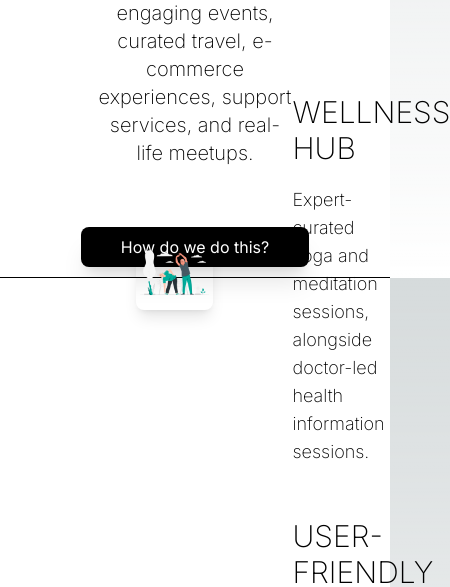
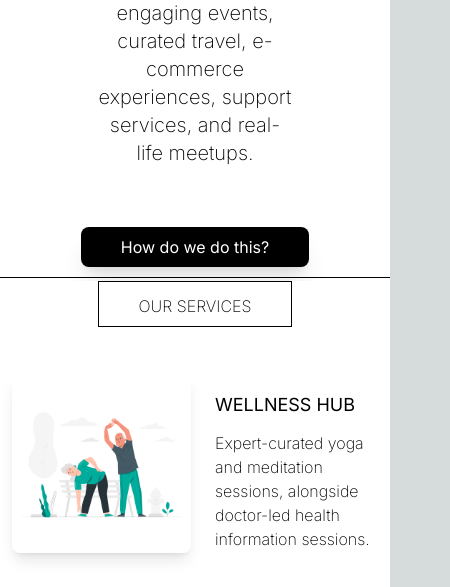
Before and after one commit to Mudit18/ziya, a Next.js app: page / in a window 390 px wide. Shown: the part 1410-1997 px from the top of the page, 450 px wide, since content can reach past the window. Built offline with nearby package versions, Linux system fonts and the light colour scheme.

Commit message:
Optimized for mobile

```diff
--- a/src/app/page.js
+++ b/src/app/page.js
@@ -4,7 +4,7 @@ import Link from 'next/link';
 
 export default function Home() {
   return (
-    <div className="bg-gray-100 flex w-full h-screen items-stretch justify-center">
+    <div className="bg-white flex w-full h-screen items-stretch justify-center">
       <Head>
         <title>Ziya Life</title>
         <meta name="description" content="Ziya Life | Spreading Smiles | Elderly Care" />
@@ -12,8 +12,8 @@ export default function Home() {
       </Head>
 
       <main className="bg-white w-full">
-        <div id='ziya' className='flex flex-row h-screen w-full justify-center items-center'>
-          <div className='flex flex-col h-screen w-1/2 justify-center items-center'>
+        <div id='ziya' className='flex flex-col md:flex-row h-screen w-full justify-center items-center'>
+          <div className='flex flex-col h-screen w-full md:w-1/2 justify-center items-center'>
             <Image
               unoptimized
               className='rounded-lg shadow-lg'
@@ -27,7 +27,7 @@ export default function Home() {
               <button className='mt-10 pt-2 pb-2 pl-10 pr-10 shadow-xl bg-black text-white rounded-lg'>Know More</button>
             </Link>
           </div>
-          <div className='flex bg-black w-1/2 h-screen relative'>
+          <div className='flex bg-black w-full md:w-1/2 h-screen relative'>
             <Image
               unoptimized
               fill
@@ -45,16 +45,16 @@ export default function Home() {
             </Link>
           </div>
         </div>
-        <div id='services' className='bg-white pt-5 pb-5 pr-20 flex flex-row h-screen w-full justify-center items-center'>
-          <div className='bg-white ml-10 w-1/2 h-screen flex flex-col items-center justify-center'>
-            <div className='text-4xl pt-3 pb-2 pl-10 pr-10 font-extralight border border-black text-black'>OUR SERVICES</div>
+        <div id='services' className='bg-white md:pt-5 md:pb-5 md:pr-20 flex flex-col md:flex-row h-screen w-full justify-center items-center'>
+          <div className='bg-white md:ml-10 w-full md:w-1/2 md:h-screen flex flex-col items-center justify-center'>
+            <div className='text-md md:text-4xl pt-3 pb-2 pl-10 pr-10 font-extralight border border-black text-black'>OUR SERVICES</div>
             <Link href="#contact">
-              <button className='mt-10 pt-2 pb-2 pl-10 pr-10 shadow-xl bg-black text-white rounded-lg'>Contact Us</button>
+              <button className='mt-5 hidden md:block md:mt-10 pt-2 pb-2 pl-10 pr-10 shadow-xl bg-black text-white rounded-lg'>Contact Us</button>
             </Link>
           </div>
-          <div className='flex flex-col h-screen w-3/4 justify-center items-start'>
+          <div className='flex pl-3 pr-3 mt-10 md:mt-0 md:pl-0 md:pr-0 flex-col md:h-screen w-full md:w-3/4 justify-center items-center'>
             <div className='flex flex-row w-full justify-center items-center'>
-              <div className='flex flex-col w-1/2 pr-10 justify-center items-end'>
+              <div className='flex flex-col w-1/2 pr-1 md:pr-10 justify-center items-end'>
                 <Image
                   unoptimized
                   className='rounded-lg shadow-lg'
@@ -63,13 +63,13 @@ export default function Home() {
                   height={200}
                 />
               </div>
-              <div className='flex flex-col pl-10 w-1/2 justify-center items-start'>
-                <div className='text-3xl pt-6 pb-1 font-extralight text-black'>WELLNESS HUB</div>
-                <div className='text-lg mt-2 pb-2 pt-2 font-extralight text-black'>Expert-curated yoga and meditation sessions, alongside doctor-led health information sessions.</div>
+              <div className='flex flex-col pl-5 md:pl-10 w-1/2 justify-center items-start'>
+                <div className='text-lg md:text-3xl pt-6 pb-1 md:font-extralight text-black'>WELLNESS HUB</div>
+                <div className='text-md mt-2 pb-2 md:pt-2 font-extralight text-black'>Expert-curated yoga and meditation sessions, alongside doctor-led health information sessions.</div>
               </div>
             </div>
             <div className='flex flex-row mt-5 w-full justify-center items-center'>
-              <div className='flex flex-col w-1/2 pr-10 justify-center items-end'>
+              <div className='flex flex-col w-1/2 pr-1 md:pr-10 justify-center items-end'>
                 <Image
                   unoptimized
                   className='rounded-lg shadow-lg'
@@ -78,13 +78,13 @@ export default function Home() {
                   height={200}
                 />
               </div>
-              <div className='flex flex-col pl-10 w-1/2 justify-center items-start'>
-                <div className='text-3xl pt-6 pb-1 font-extralight text-black'>USER-FRIENDLY APP</div>
-                <div className='text-lg mt-2 pb-2 pt-2 font-extralight text-black'>Easy-to-use mobile app to improve your lifestyle including features like Medication Reminder.</div>
+              <div className='flex flex-col pl-5 md:pl-10 w-1/2 justify-center items-start'>
+                <div className='text-lg md:text-3xl pt-6 pb-1 md:font-extralight text-black'>USER-FRIENDLY APP</div>
+                <div className='text-md mt-2 pb-2 md:pt-2 font-extralight text-black'>Easy-to-use mobile app to improve your lifestyle including features like Medication Reminder.</div>
               </div>
             </div>
             <div className='flex flex-row mt-5 w-full justify-center items-center'>
-              <div className='flex flex-col w-1/2 pr-10 justify-center items-end'>
+              <div className='flex flex-col w-1/2 pr-1 md:pr-10 justify-center items-end'>
                 <Image
                   unoptimized
                   className='rounded-lg shadow-lg'
@@ -93,15 +93,18 @@ export default function Home() {
                   height={200}
                 />
               </div>
-              <div className='flex flex-col pl-10 w-1/2 justify-center items-start'>
-                <div className='text-3xl pt-6 pb-1 font-extralight text-black'>CURATED SERVICES</div>
-                <div className='text-lg mt-2 pb-2 pt-2 font-extralight text-black'>Movies, news and entertainment, alongside travel, live-screenings, games and much more!</div>
+              <div className='flex flex-col pl-5 md:pl-10 w-1/2 justify-center items-start'>
+                <div className='text-lg md:text-3xl pt-6 pb-1 md:font-extralight text-black'>CURATED SERVICES</div>
+                <div className='text-md mt-2 pb-2 md:pt-2 font-extralight text-black'>Movies, news and entertainment, alongside travel, live-screenings, games and much more!</div>
               </div>
             </div>
+            <Link href="#contact">
+              <button className='md:hidden mt-10 pt-2 pb-2 pl-10 pr-10 shadow-xl bg-black text-white rounded-lg'>Contact Us</button>
+            </Link>
           </div>
         </div>
         <div id='contact' className='flex flex-col bg-white border-y border-black h-screen w-full justify-center items-center'>
-          <div className='bg-white text-4xl pt-6 pb-5 pl-10 pr-10 font-extralight border border-black text-black'>CONTACT US</div>
+          <div className='bg-white text-lg md:text-4xl pt-2 md:pt-6 pb-2 md:pb-5 pl-10 pr-10 font-extralight border border-black text-black'>CONTACT US</div>
           <a target="_blank" rel="noopener noreferrer" href="https://wa.me/+919881927789">
             <div className='flex justify-center w-64 mt-10 pt-3 pb-3 pl-2 pr-2 shadow-xl bg-black text-white rounded-lg'>
               <Image
@@ -114,7 +117,7 @@ export default function Home() {
               <span>WhatsApp</span>
             </div>
           </a>
-          <div className='bg-white text-4xl mt-20 pt-6 pb-5 pl-10 pr-10 font-extralight border border-black text-black'>JOIN OUR COMMUNITY</div>
+          <div className='bg-white text-lg md:text-4xl mt-20 pt-2 md:pt-6 pb-2 md:pb-5 pl-10 pr-10 font-extralight border border-black text-black'>JOIN OUR COMMUNITY</div>
           <div className='flex flex-row justify-center items-center mt-10 gap-5 w-128 mt-10'>
             <a target="_blank" rel="noopener noreferrer" href="https://chat.whatsapp.com/FkyklO9Urlk8O67Ioa2mcq">
               <Image
```
Also changed, not shown: 3 other files (tests, documents, lock files or other folders).
